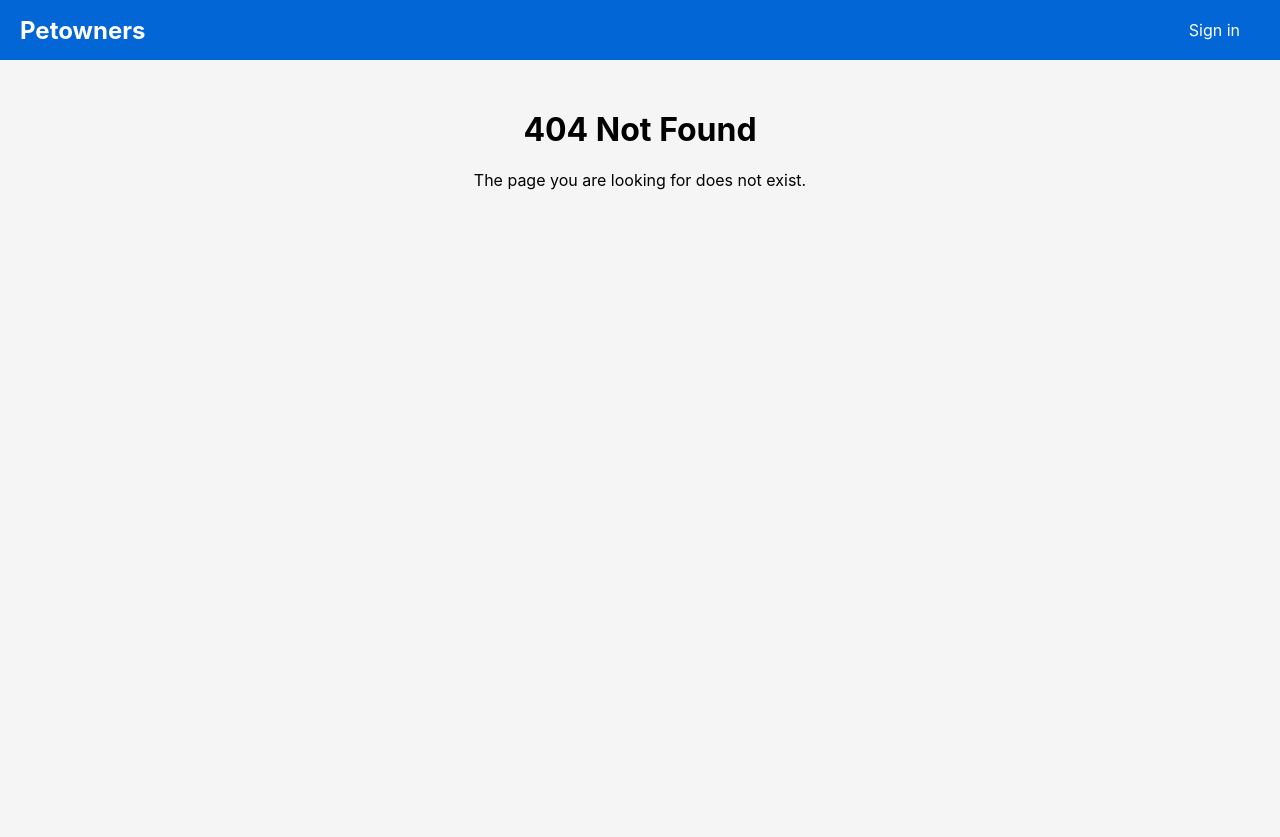
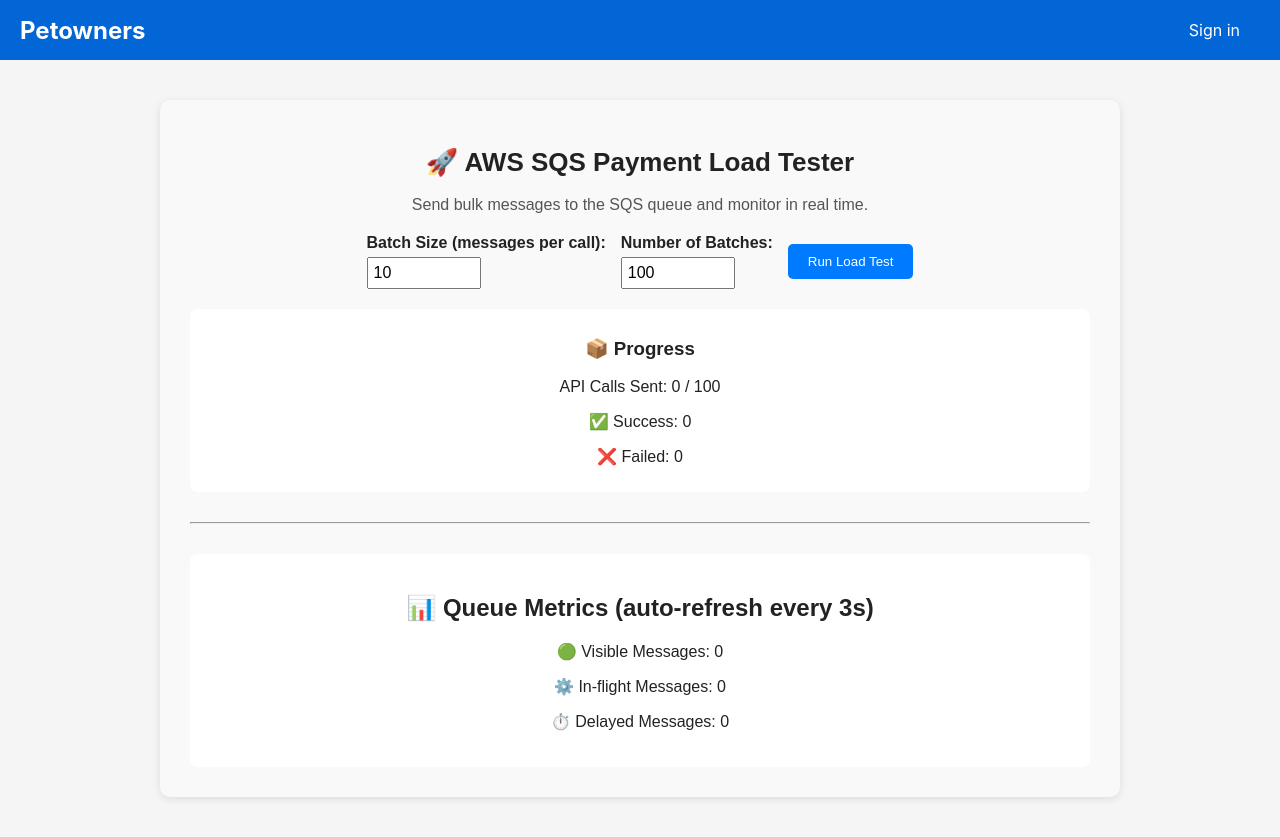
Before and after one commit to dudsaheb/learning-react-aws, a React (Vite) app: page /loadtest in a window 1280 px wide. Before the commit this address had no page. Before the commit the page ends 800 px from the top, so only its background shows below. Built offline with nearby package versions, Linux system fonts and the light colour scheme; no server answers.

Commit message:
first commit 1

```diff
--- a/src/App.jsx
+++ b/src/App.jsx
@@ -54,7 +54,7 @@
                 </ProtectedRoute>
               }
             />
-            <Route path="/load-test" element={<LoadTestPage />} />
+            <Route path="/loadtest" element={<LoadTestPage />} />
             <Route path="*" element={<NotFound />} /> {/* Catch-all route */}
           </Routes>
         </div>
--- a/src/LoadTestPage.jsx
+++ b/src/LoadTestPage.jsx
@@ -2,98 +2,106 @@
 import axios from "axios";
 
 function LoadTestPage() {
-  const [count, setCount] = useState(10);
+  const [batchSize, setBatchSize] = useState(10);
+  const [batches, setBatches] = useState(100); // number of API calls to run
   const [loading, setLoading] = useState(false);
   const [result, setResult] = useState("");
-  const [records, setRecords] = useState([]);
   const [error, setError] = useState("");
+  const [metrics, setMetrics] = useState({ visible: 0, inflight: 0, delayed: 0 });
   const [autoRefresh, setAutoRefresh] = useState(false);
-
-  // Pagination state
-  const [currentPage, setCurrentPage] = useState(1);
-  const recordsPerPage = 100;
+  const [progress, setProgress] = useState({ sent: 0, success: 0, failed: 0 });
 
   const API_URL = import.meta.env.VITE_API_URL || "https://backendfastapi.sdude.in";
 
-  // Run Load Test
+  // Run Bulk Load Test
   const runLoadTest = async () => {
     setLoading(true);
     setResult("");
     setError("");
-    setRecords([]);
+    setProgress({ sent: 0, success: 0, failed: 0 });
     setAutoRefresh(true);
-    setCurrentPage(1);
+
+    const totalBatches = parseInt(batches);
+    const size = parseInt(batchSize);
 
     try {
-      const res = await axios.post(`${API_URL}/run-loadtest/`, { count });
-      setResult(res.data.message || "✅ Load test completed successfully.");
+      let successCount = 0;
+      let failCount = 0;
+
+      const batchRequests = Array.from({ length: totalBatches }, async (_, i) => {
+        try {
+          const res = await axios.post(`${API_URL}/payments/queue/bulk/?batch_size=${size}`);
+          successCount += res.data.success || 0;
+        } catch (e) {
+          failCount += 1;
+        }
+        setProgress({ sent: i + 1, success: successCount, failed: failCount });
+      });
+
+      await Promise.all(batchRequests);
+
+      setResult(`✅ Load test finished. Sent ${totalBatches * size} messages total.`);
     } catch (err) {
       console.error("Load test failed:", err);
       setError("❌ Error running load test. Check backend logs or CORS settings.");
     } finally {
       setLoading(false);
+      setAutoRefresh(false);
     }
   };
 
-  // Fetch latest payment records (sorted DESC)
-  const fetchLatestPayments = async () => {
+  // Fetch SQS Queue Metrics
+  const fetchQueueMetrics = async () => {
     try {
-      const res = await axios.get(`${API_URL}/latest-payments/?limit=1000`);
-      const sortedData = [...res.data].sort((a, b) => {
-        const aTime = new Date(a.created_at).getTime();
-        const bTime = new Date(b.created_at).getTime();
-        return bTime - aTime;
-      });
-      setRecords(sortedData);
+      const res = await axios.get(`${API_URL}/payments/queue/metrics`);
+      setMetrics(res.data);
     } catch (err) {
-      console.error("Error fetching payments:", err);
-      setError("⚠️ Unable to fetch payment records.");
+      console.error("Error fetching metrics:", err);
     }
   };
 
-  // Auto-refresh records every 5 seconds while load test is running
+  // Auto-refresh metrics every 3 seconds while load test is running
   useEffect(() => {
     let interval;
     if (autoRefresh) {
-      fetchLatestPayments(); // Fetch immediately
-      interval = setInterval(fetchLatestPayments, 5000);
+      fetchQueueMetrics();
+      interval = setInterval(fetchQueueMetrics, 3000);
+    } else {
+      fetchQueueMetrics();
     }
     return () => clearInterval(interval);
   }, [autoRefresh]);
 
-  // Pagination logic
-  const indexOfLastRecord = currentPage * recordsPerPage;
-  const indexOfFirstRecord = indexOfLastRecord - recordsPerPage;
-  const currentRecords = records.slice(indexOfFirstRecord, indexOfLastRecord);
-  const totalPages = Math.ceil(records.length / recordsPerPage);
-
-  const nextPage = () => {
-    if (currentPage < totalPages) setCurrentPage(currentPage + 1);
-  };
-
-  const prevPage = () => {
-    if (currentPage > 1) setCurrentPage(currentPage - 1);
-  };
-
-  const goToPage = (page) => setCurrentPage(page);
-
   return (
     <div style={styles.container}>
-      <h1 style={styles.header}>🚀 Payment API Load Tester</h1>
-      <p style={{ textAlign: "center", color: "#666" }}>
-        Public page — no authentication required
+      <h1 style={styles.header}>🚀 AWS SQS Payment Load Tester</h1>
+      <p style={{ textAlign: "center", color: "#555" }}>
+        Send bulk messages to the SQS queue and monitor in real time.
       </p>
 
       <div style={styles.form}>
-        <label style={styles.label}>Number of Requests:</label>
-        <input
-          type="number"
-          value={count}
-          onChange={(e) => setCount(e.target.value)}
-          min="1"
-          max="1000"
-          style={styles.input}
-        />
+        <div>
+          <label style={styles.label}>Batch Size (messages per call):</label>
+          <input
+            type="number"
+            value={batchSize}
+            onChange={(e) => setBatchSize(e.target.value)}
+            min="1"
+            max="100"
+            style={styles.input}
+          />
+        </div>
+        <div>
+          <label style={styles.label}>Number of Batches:</label>
+          <input
+            type="number"
+            value={batches}
+            onChange={(e) => setBatches(e.target.value)}
+            min="1"
+            max="2000"
+            style={styles.input}
+          />
+        </div>
         <button onClick={runLoadTest} style={styles.button} disabled={loading}>
           {loading ? "Running..." : "Run Load Test"}
         </button>
@@ -102,67 +110,21 @@
       {result && <p style={{ ...styles.result, color: "#007bff" }}>{result}</p>}
       {error && <p style={{ ...styles.result, color: "red" }}>{error}</p>}
 
+      <div style={styles.progressContainer}>
+        <h3>📦 Progress</h3>
+        <p>API Calls Sent: {progress.sent} / {batches}</p>
+        <p>✅ Success: {progress.success}</p>
+        <p>❌ Failed: {progress.failed}</p>
+      </div>
+
       <hr style={{ margin: "30px 0" }} />
 
-      <h2 style={styles.subheader}>📋 Latest Payment Records</h2>
-      <p style={{ textAlign: "center" }}>
-        Showing {indexOfFirstRecord + 1}–{Math.min(indexOfLastRecord, records.length)} of{" "}
-        {records.length}
-      </p>
-
-      <div style={styles.tableContainer}>
-        <table style={styles.table}>
-          <thead>
-            <tr>
-              <th>ID</th>
-              <th>User ID</th>
-              <th>Amount</th>
-              <th>Currency</th>
-              <th>Description</th>
-              <th>Created At</th>
-            </tr>
-          </thead>
-          <tbody>
-            {currentRecords.length > 0 ? (
-              currentRecords.map((rec, i) => (
-                <tr key={i}>
-                  <td>{rec.id}</td>
-                  <td>{rec.user_id}</td>
-                  <td>{rec.amount}</td>
-                  <td>{rec.currency}</td>
-                  <td>{rec.description}</td>
-                  <td>{new Date(rec.created_at).toLocaleString()}</td>
-                </tr>
-              ))
-            ) : (
-              <tr>
-                <td colSpan="6" style={{ textAlign: "center", padding: "10px" }}>
-                  {loading ? "Loading..." : "No records to display. Run a load test first."}
-                </td>
-              </tr>
-            )}
-          </tbody>
-        </table>
+      <div style={styles.metricsContainer}>
+        <h2>📊 Queue Metrics (auto-refresh every 3s)</h2>
+        <p>🟢 Visible Messages: {metrics.visible}</p>
+        <p>⚙️ In-flight Messages: {metrics.inflight}</p>
+        <p>⏱️ Delayed Messages: {metrics.delayed}</p>
       </div>
-
-      {/* Pagination Controls */}
-      {records.length > recordsPerPage && (
-        <div style={styles.pagination}>
-          <button onClick={prevPage} disabled={currentPage === 1} style={styles.pageButton}>
-            ⏮ Prev
-          </button>
-          <span style={styles.pageInfo}>
-            Page {currentPage} of {totalPages}
-          </span>
-          <button
-            onClick={nextPage}
-            disabled={currentPage === totalPages}
-            style={styles.pageButton}
-          >
-            Next ⏭
-          </button>
-        </div>
-      )}
     </div>
   );
 }
@@ -172,11 +134,11 @@
 // --------------------
 const styles = {
   container: {
-    maxWidth: "950px",
-    margin: "50px auto",
+    maxWidth: "900px",
+    margin: "40px auto",
     fontFamily: "Arial, sans-serif",
     color: "#222",
-    background: "#fafafa",
+    background: "#f9f9f9",
     borderRadius: "10px",
     padding: "30px",
     boxShadow: "0 2px 8px rgba(0,0,0,0.1)",
@@ -185,18 +147,17 @@
     textAlign: "center",
     fontSize: "26px",
   },
-  subheader: {
-    marginBottom: "10px",
-  },
   form: {
     display: "flex",
     justifyContent: "center",
     alignItems: "center",
-    gap: "10px",
+    gap: "15px",
     margin: "20px 0",
   },
   label: {
     fontWeight: "bold",
+    display: "block",
+    marginBottom: "5px",
   },
   input: {
     width: "100px",
@@ -216,31 +177,18 @@
     textAlign: "center",
     fontWeight: "bold",
   },
-  tableContainer: {
-    maxHeight: "400px",
-    overflowY: "auto",
+  progressContainer: {
+    textAlign: "center",
     marginTop: "20px",
+    background: "#fff",
+    padding: "10px",
+    borderRadius: "8px",
   },
-  table: {
-    width: "100%",
-    borderCollapse: "collapse",
-    backgroundColor: "#fff",
-  },
-  pagination: {
-    marginTop: "15px",
+  metricsContainer: {
     textAlign: "center",
-  },
-  pageButton: {
-    margin: "0 10px",
-    padding: "8px 14px",
-    border: "none",
-    borderRadius: "5px",
-    backgroundColor: "#007bff",
-    color: "white",
-    cursor: "pointer",
-  },
-  pageInfo: {
-    fontWeight: "bold",
+    background: "#fff",
+    padding: "20px",
+    borderRadius: "8px",
   },
 };
 
```
